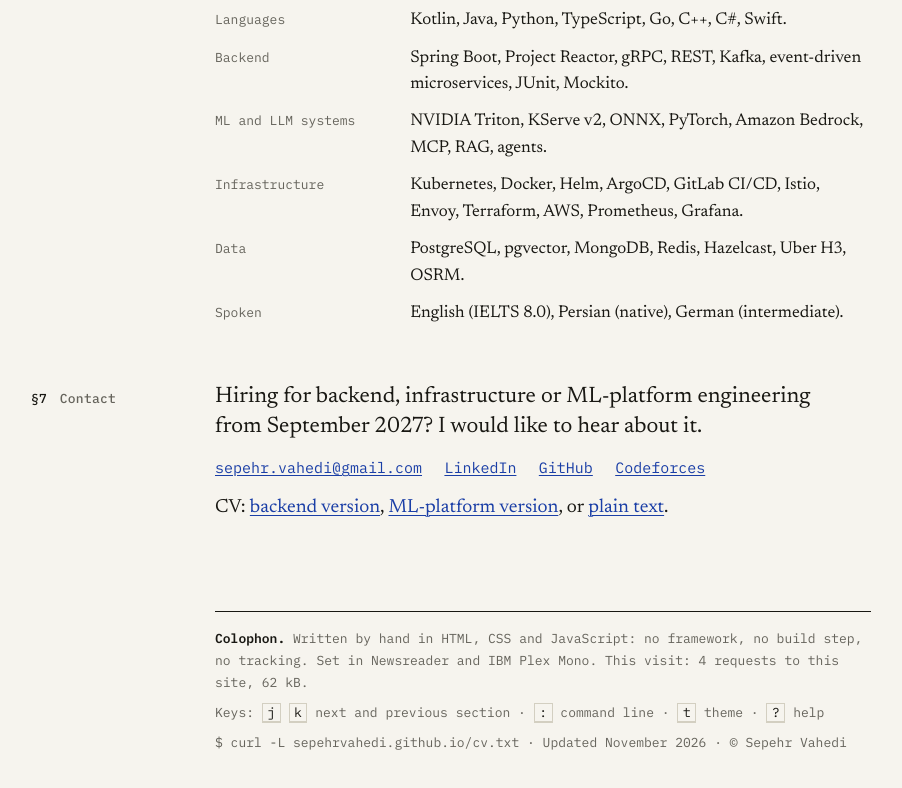
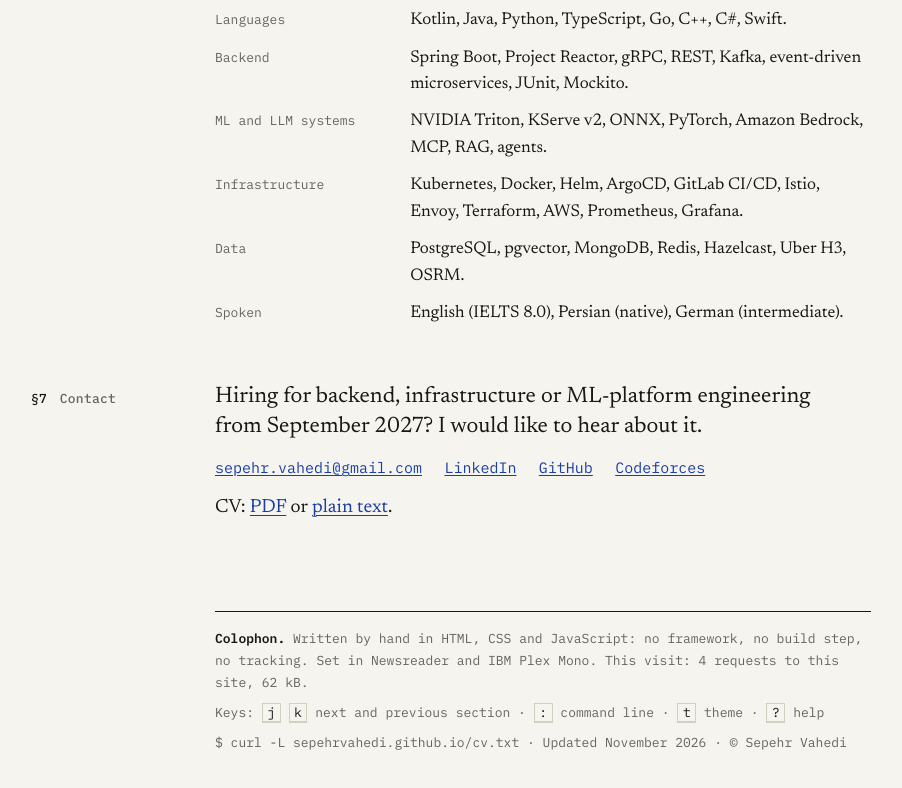
Before and after one commit to sepehrvahedi/sepehrvahedi.github.io, a plain HTML site: page index.html in a window 1280 px wide. Shown: the part 4972-5760 px from the top of the page, without its empty margins (189-1091 px from the left). Drawn offline with Linux system fonts and the light colour scheme.

Commit message:
Update CV to the November graduate version; drop the old ML-platform CV

```diff
--- a/index.html
+++ b/index.html
@@ -333,7 +333,7 @@
       <a href="https://github.com/sepehrvahedi">GitHub</a>
       <a href="https://codeforces.com/profile/Bruuh.">Codeforces</a>
     </p>
-    <p>CV: <a href="assets/CV_Sepehr_Vahedi.pdf">backend version</a>, <a href="assets/CV_Sepehr_Vahedi_ML.pdf">ML-platform version</a>, or <a href="cv.txt">plain text</a>.</p>
+    <p>CV: <a href="assets/CV_Sepehr_Vahedi.pdf">PDF</a> or <a href="cv.txt">plain text</a>.</p>
   </div>
 </section>
 
--- a/js/main.js
+++ b/js/main.js
@@ -47,7 +47,6 @@ const COMMANDS = {
     go(i); close();
   }],
   cv: ["open the CV (pdf)", () => open("assets/CV_Sepehr_Vahedi.pdf")],
-  "ml-cv": ["open the ML-platform CV (pdf)", () => open("assets/CV_Sepehr_Vahedi_ML.pdf")],
   txt: ["open the CV as plain text", () => open("cv.txt")],
   email: ["write to me", () => open("mailto:sepehr.vahedi@gmail.com")],
   github: ["github.com/sepehrvahedi", () => open("https://github.com/sepehrvahedi")],
```
Also changed, not shown: cv.txt, 3 other files.
